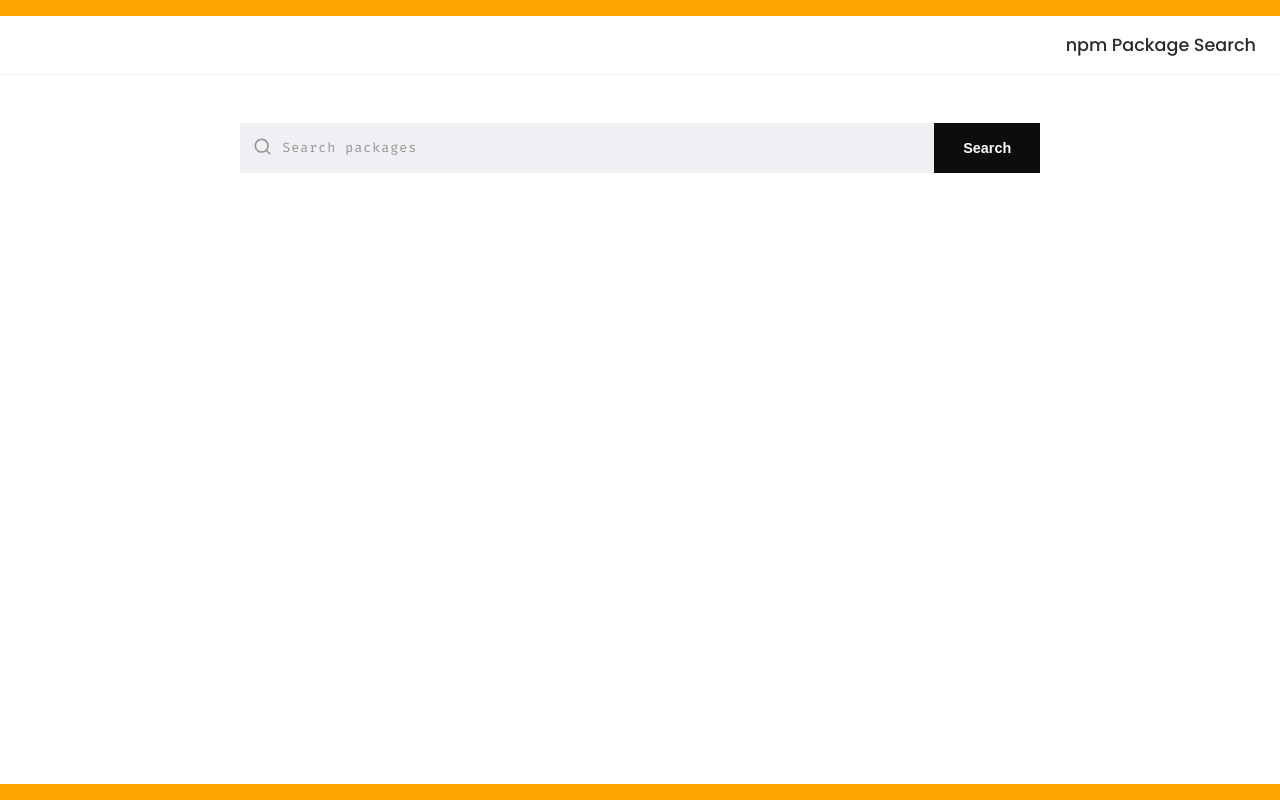
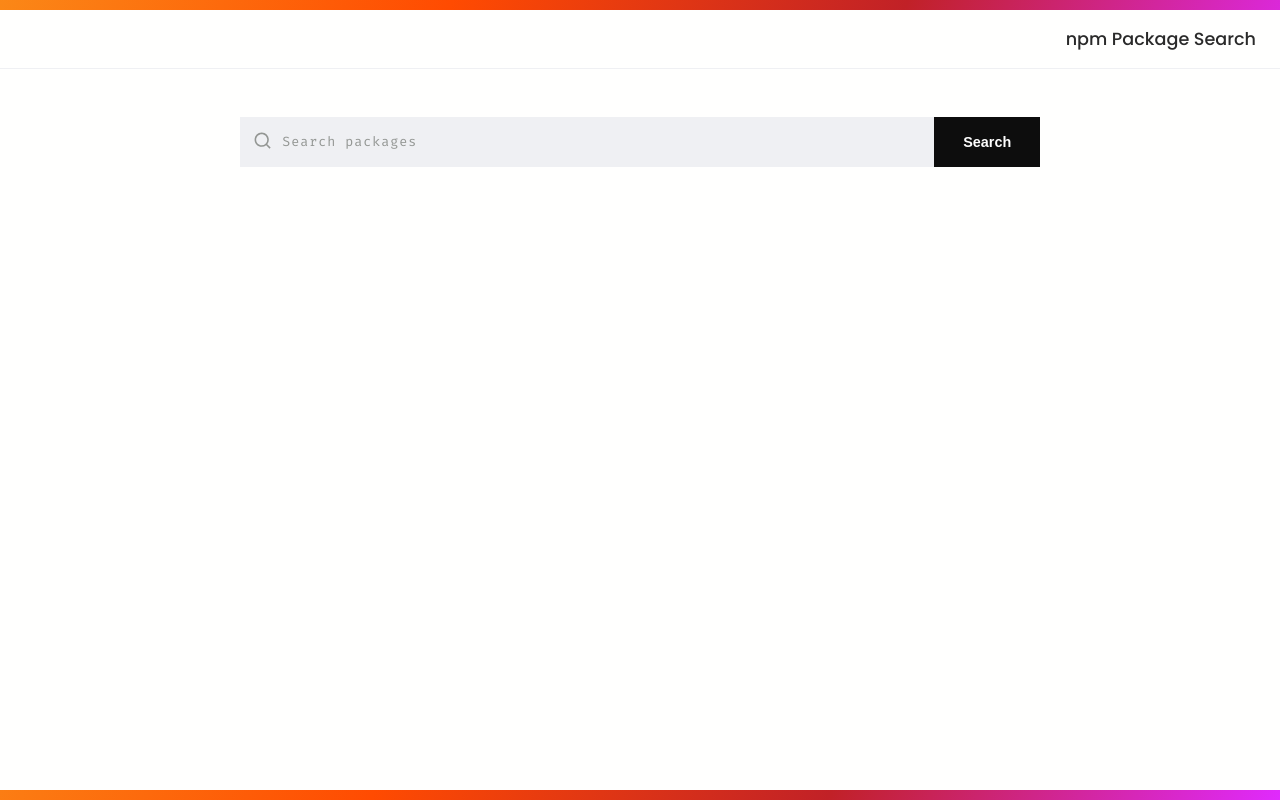
Before and after one commit to tokiurata/npm-package-search, a React (Create React App) app: page / in a window 1280 px wide. Built offline with nearby package versions, Linux system fonts and the light colour scheme.

Commit message:
Delete DecorationBar and include border styles

```diff
--- a/src/components/DecorationBar/DecorationBar.scss
+++ /dev/null
@@ -1,5 +0,0 @@
-.decoration-bar {
-  width: 100%;
-  height: 16px;
-  background-color: orange;;
-}
--- a/src/components/DecorationBar/DecorationBar.tsx
+++ /dev/null
@@ -1,7 +0,0 @@
-import "./DecorationBar.scss";
-
-const DecorationBar: React.FC = () => {
-  return <div className="decoration-bar"></div>;
-};
-
-export default DecorationBar;
--- a/src/components/Footer/Footer.scss
+++ b/src/components/Footer/Footer.scss
@@ -1,3 +1,11 @@
 .footer {
   margin-top: auto;
+  width: 100%;
+  height: 70px;
+  flex-shrink: 0;
+  border-bottom-width: 10px;
+  border-bottom-style: solid;
+  border-color: #ff4b01;
+  -o-border-image: linear-gradient(139deg, #fb8817, #ff4b01, #c12127, #e02aff) 3;
+  border-image: linear-gradient(139deg, #fb8817, #ff4b01, #c12127, #e02aff) 3;
 }
--- a/src/components/Footer/Footer.tsx
+++ b/src/components/Footer/Footer.tsx
@@ -1,11 +1,8 @@
-import DecorationBar from "../DecorationBar/DecorationBar";
-
 import "./Footer.scss";
 
 const Footer: React.FC = () => {
   return (
     <div className="footer">
-      <DecorationBar />
     </div>
   )
 };
--- a/src/components/Header/Header.scss
+++ b/src/components/Header/Header.scss
@@ -1,14 +1,18 @@
 @use "../../styles/partials/colors" as *;
 
 .header {
-  border-bottom: 1px solid $color-background;
-
-  &__link {
-
-  }
+  border-top-width: 10px;
+  border-top-style: solid;
+  border-color: #ff4b01;
+  -o-border-image: linear-gradient(139deg, #fb8817, #ff4b01, #c12127, #e02aff) 3;
+  border-image: linear-gradient(139deg, #fb8817, #ff4b01, #c12127, #e02aff) 3;
 
   &__title {
     margin: 1rem 1.5rem;
     text-align: right;
   }
+
+  &__bottom {
+    border-bottom: 1px solid $color-background;
+  }
 }
--- a/src/components/Header/Header.tsx
+++ b/src/components/Header/Header.tsx
@@ -1,14 +1,12 @@
-import DecorationBar from "../DecorationBar/DecorationBar";
-
 import "./Header.scss";
 
 const Header: React.FC = () => {
   return (
     <div className="header">
-      <DecorationBar />
       <a className="header__link" href="/">
         <h1 className="header__title">npm Package Search</h1>
       </a>
+      <div className="header__bottom" />
     </div>
   )
 };
```
